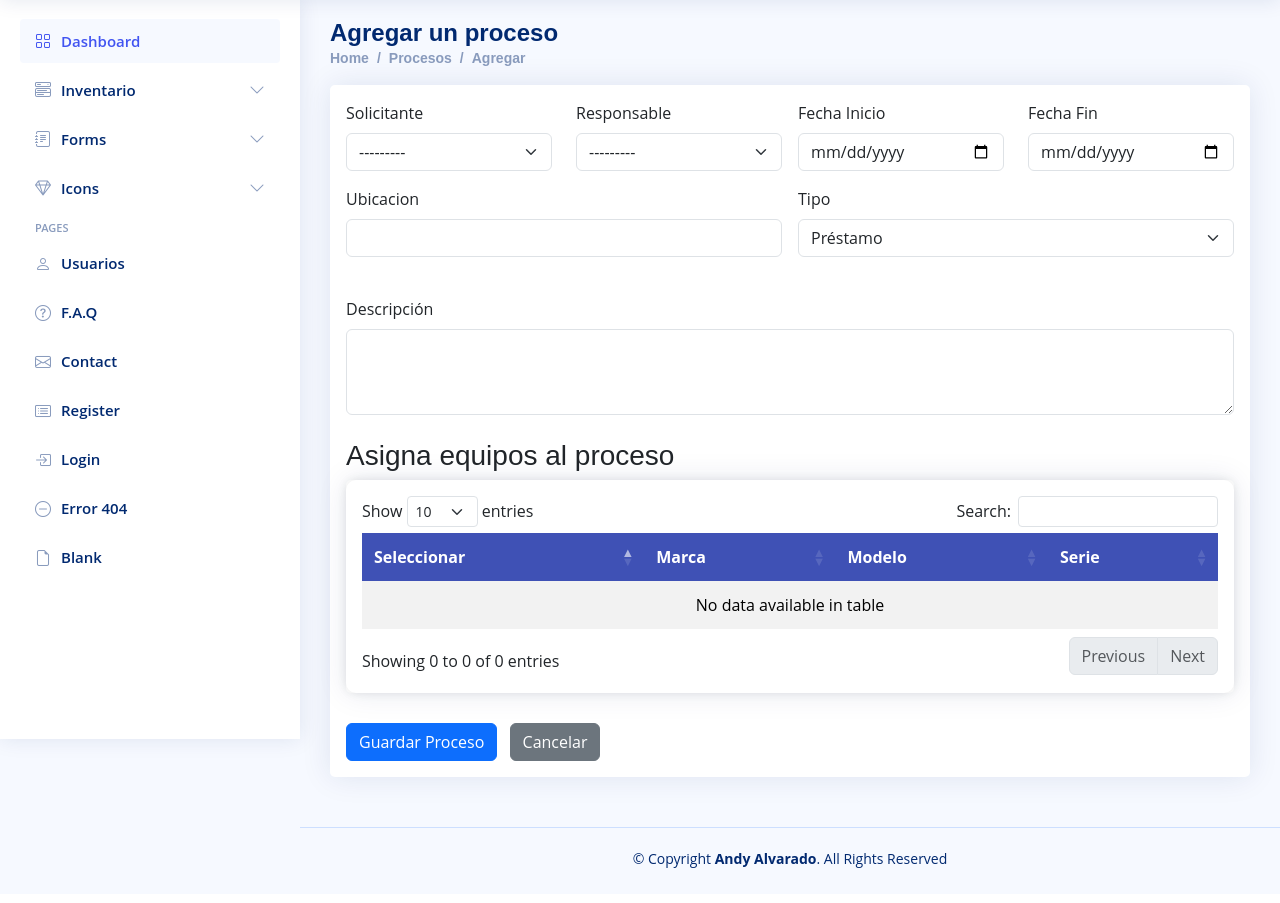
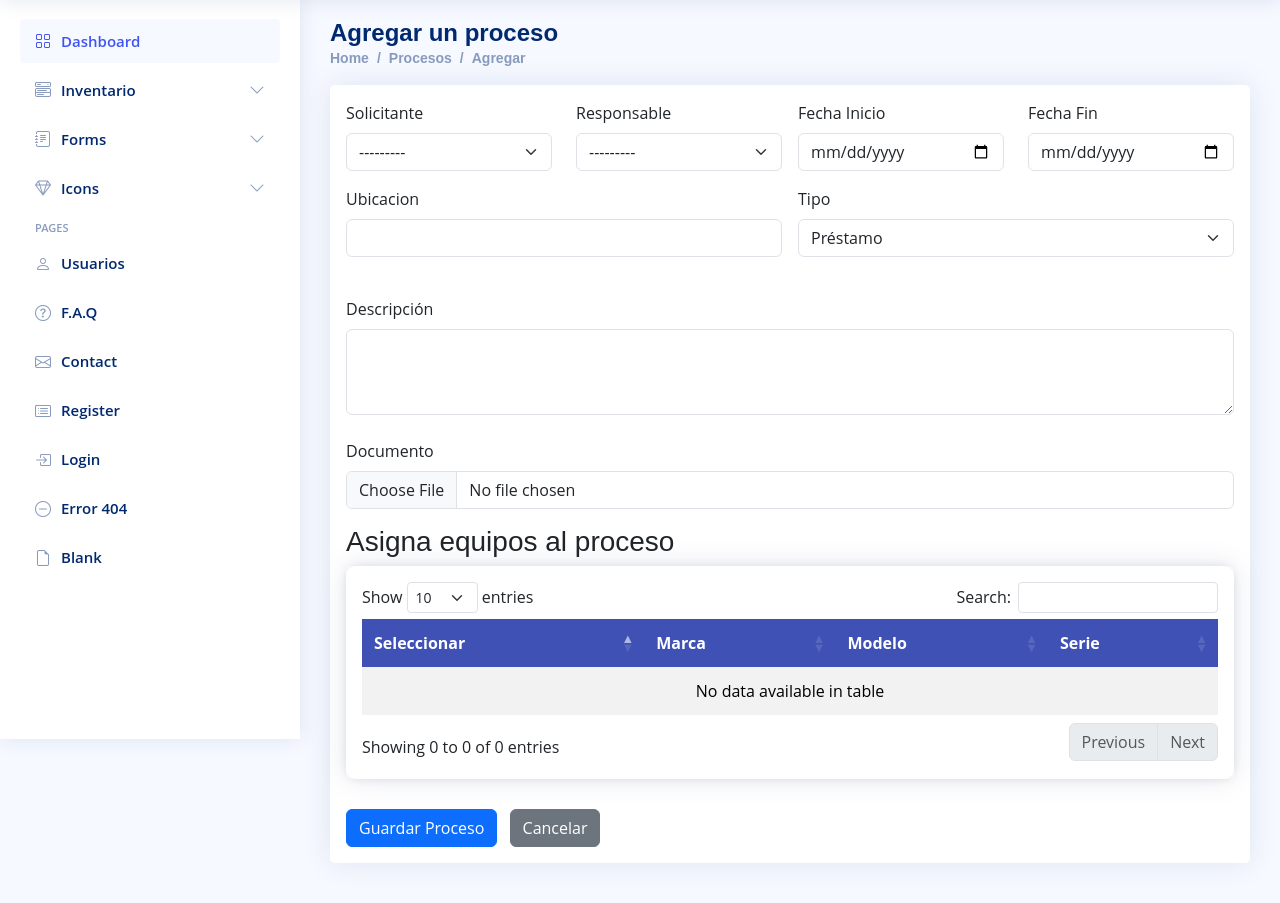
Before and after one commit to AndyAlvarado777/Inv_Unificado, a Django app: page /procesos/crear in a window 1280 px wide. Shown: the part 61-964 px from the top of the page. Before the commit the page ends 929 px from the top, so only its background shows below. Run offline with Django 5.2, Linux system fonts and the light colour scheme; data that the repository does not hold is empty; some libraries are stand-ins or nearby versions.

Commit message:
Apartado para guardar un archivo

```diff
--- a/sistema/inv/forms.py
+++ b/sistema/inv/forms.py
@@ -33,7 +33,7 @@ class ProcesoForm(forms.ModelForm):
     class Meta:
         model = Procesos
         fields = ('solicitante', 'responsable', 'ubicacion', 'tipo',
-                 'fecha_inicio', 'fecha_fin', 'descripcion')
+                 'fecha_inicio', 'fecha_fin', 'descripcion','documento')
         widgets = {
             'solicitante': forms.Select(attrs={'class': 'form-select'}),
             'responsable': forms.Select(attrs={'class': 'form-select'}),
@@ -47,7 +47,13 @@ class ProcesoForm(forms.ModelForm):
                 attrs={'type': 'date', 'class': 'form-control', 'placeholder': 'Fecha de fin'}
             ),
             'descripcion': forms.Textarea(attrs={'class': 'form-control', 'rows': 3}),
+            'documento': forms.FileInput(attrs={'class': 'form-control'}),
         }
+
+class DocumentoForm(forms.ModelForm):
+    class Meta:
+        model = Procesos
+        fields = ('documento',)
 
 class RecibirEquipoForm(forms.Form):
     fecha_regreso = forms.DateField(label='Fecha de Regreso', widget=forms.DateInput(attrs={'type': 'date'}))
--- a/sistema/inv/models.py
+++ b/sistema/inv/models.py
@@ -1,6 +1,7 @@
 from django.db import models
 from django.contrib.auth.models import AbstractBaseUser, PermissionsMixin, BaseUserManager
 from django.utils.timezone import now
+import os
 # Create your models here.
 
 
@@ -64,6 +65,12 @@ class Inventario(models.Model):
     def __str__(self):
         return self.nombre  # Representación legible del usuario
 
+
+def guardar_documento(instance, filename):
+    ruta_guardado = r'C:\Temp'
+    nombre_archivo = f"{instance.id}_{filename}"
+    return os.path.join(ruta_guardado, nombre_archivo)
+
 class Procesos(models.Model):
     id = models.AutoField(primary_key=True, db_index=True)
     solicitante = models.ForeignKey(Usuario, on_delete=models.CASCADE, related_name='solicitante', null=True, db_index=True)
@@ -74,6 +81,7 @@ class Procesos(models.Model):
     fecha_fin = models.DateField(verbose_name='Fecha Fin', db_index=True)
     fecha_regreso = models.DateField(verbose_name='Fecha Regreso', db_index=True, null=True)
     ubicacion = models.CharField(max_length=200, verbose_name='ubicacion', null=True)
+    documento = models.FileField(upload_to='temp/', null=True, blank=True)
     tipo = models.CharField(max_length=20, verbose_name='Tipo', null=True)
     descripcion = models.CharField(max_length=200, verbose_name='Descripción', null=True)
     estado = models.IntegerField(verbose_name='Estado', db_index=True)
--- a/sistema/inv/templates/base.html
+++ b/sistema/inv/templates/base.html
@@ -32,6 +32,10 @@
 <!-- Template Main CSS File -->
 <link rel="stylesheet" href="{% static '/css/style.css' %}">
 <style>
+  .bg-purple {
+    background-color: purple !important;
+    color: white;
+}
   /* Estilos personalizados */
 .table-container {
     border-radius: 10px;
--- a/sistema/inv/templates/inicio.html
+++ b/sistema/inv/templates/inicio.html
@@ -169,6 +169,7 @@
             </div>
           </div><!-- End Sales Card -->
           <!-- Sales Card -->
+
           <div class="col-xxl-4 col-md-6">
             <div class="card info-card sales-card">
 
@@ -189,7 +190,9 @@
                 <h5 class="card-title">Usuarios <span>| IT</span></h5>
 
                 <div class="d-flex align-items-center">
+
                   <div class="card-icon rounded-circle d-flex align-items-center justify-content-center">
+
                     <a href="{% url 'inventario'%}"><i class="bi bi-people"></i></a>
 
                   </div>
--- a/sistema/inv/templates/inventario/index.html
+++ b/sistema/inv/templates/inventario/index.html
@@ -64,8 +64,12 @@ Inventario
 </td>
 
 
+<td>{% if datos.tipo_equipo == 1 %}
+    <span class="badge bg-purple">Equipo</span>
+    {% elif datos.tipo_equipo == 2 %}
+    <span class="badge bg-warning">Inventario</span>
+    {% endif %}</td>
 
-<td>{{ datos.tipo_equipo }}</td>
 <td>{{ datos.serie }}</td>
 <td>{{ datos.marca }}</td>
 <td>{{ datos.modelo }}</td>
--- a/sistema/inv/templates/procesos/form.html
+++ b/sistema/inv/templates/procesos/form.html
@@ -1,10 +1,8 @@
-
 <div class="card">
 
     <div class="card-body" style="padding: 1em;">
-            <form id="agregarProcesoForm" method="POST" action="">
-                {% csrf_token %}
-                <form method="POST">
+        <form id="agregarProcesoForm" method="POST" action="" enctype="multipart/form-data">
+
                 {% csrf_token %}
 
                 <!-- Errores generales -->
@@ -62,6 +60,12 @@
                     {{ form.descripcion }}
                     <div class="text-danger">{{ form.descripcion.errors }}</div>
                 </div>
+                <!-- Dentro del formulario -->
+                <div class="mb-3">
+                    <label class="form-label">{{ form.documento.label }}</label>
+                    {{ form.documento }}
+                    <div class="text-danger">{{ form.documento.errors }}</div>
+                </div>
 
 
 
@@ -83,7 +87,8 @@
                                 <tr>
                                     <td>
                                         <div class="form-check">
-                                            <input class="form-check-input" type="checkbox" name="equipos" value="{{ equipo.id }}">
+                                            <input class="form-check-input" type="checkbox" name="equipos"
+                                                value="{{ equipo.id }}">
                                         </div>
                                     </td>
                                     <td>{{ equipo.marca }}</td>
@@ -106,7 +111,7 @@
 
 
 <script>
-    document.getElementById('agregarProcesoForm').addEventListener('submit', function(e) {
+    document.getElementById('agregarProcesoForm').addEventListener('submit', function (e) {
         const checkboxes = document.querySelectorAll('input[name="equipos"]:checked');
         if (checkboxes.length === 0) {
             e.preventDefault();
--- a/sistema/inv/urls.py
+++ b/sistema/inv/urls.py
@@ -23,10 +23,11 @@ urlpatterns = [
 
     path('procesos', views.procesos, name = 'procesos'),
     path('procesos/crear', views.crear_procesos, name = 'crear_procesos'),
-     path('procesos/<int:id>/detalles/', views.obtener_detalles_proceso, name='detalles_proceso'),
+    path('procesos/<int:id>/detalles/', views.obtener_detalles_proceso, name='detalles_proceso'),
     path('agregar_equipo/<int:equipo_id>/', views.agregar_equipo, name='agregar_equipo'),
     path('eliminar_equipo/<int:equipo_id>/', views.eliminar_equipo, name='eliminar_equipo'),
     path('procesos/<int:proceso_id>/quitar-equipo/<int:equipo_id>/', views.quitar_equipo, name='quitar_equipo'),
     path('procesos/<int:id>/editar/', views.editar_proceso, name='editar_proceso'),
     path('procesos/<int:id>/recibir-equipo/', views.recibir_equipo, name='recibir_equipo'),
+
 ]
--- a/sistema/inv/views.py
+++ b/sistema/inv/views.py
@@ -3,6 +3,10 @@ from django.shortcuts import get_object_or_404, redirect
 from django.shortcuts import render
 from django.core.exceptions import MultipleObjectsReturned
 from django.db.models import Prefetch
+
+import os
+from django.core.files.storage import FileSystemStorage
+from django.core.files.uploadedfile import UploadedFile
 
 # Create your views here.
 import json
@@ -22,6 +26,9 @@ from django.db.models import Q
 from django.contrib.auth import login as auth_login, authenticate
 from django.contrib.auth import logout
 from django.contrib import messages
+
+
+
 
 
 @login_required
@@ -179,10 +186,8 @@ def buscar_inventario(request):
 
 
 def crear_procesos(request):
-
     if request.method == 'POST':
-        form = ProcesoForm(request.POST)
-        equipos_seleccionados = request.POST.getlist('equipos')  # Obtener equipos seleccionados
+        form = ProcesoForm(request.POST, request.FILES) # Nota el request.FILES
 
         if form.is_valid():
             # Guardar el proceso principal
@@ -190,29 +195,36 @@ def crear_procesos(request):
             proceso.id_autorizo = 7  # Valor fijo
             proceso.id_autoriza_entrega = 7  # Valor fijo
             proceso.estado = 1  # Estado inicial
+
+            # Manejar el archivo subido
+            archivo = request.FILES.get('documento')
+            if archivo:
+                fs = FileSystemStorage(location='C:/Temp')  # Establece el directorio de destino
+                filename = fs.save(archivo.name, archivo)  # Guarda el archivo
+                proceso.documento = f'C:/Temp/{filename}'  # Actualiza el campo documento
+
             proceso.save()
 
             # Crear detalles del proceso para cada equipo seleccionado
             equipos_seleccionados = request.POST.getlist('equipos')
             for equipo_id in equipos_seleccionados:
-                equipo = Inventario.objects.get(id=equipo_id)  # Obtén la instancia
+                equipo = Inventario.objects.get(id=equipo_id)
                 DetalleProceso.objects.create(
                     proceso=proceso,
                     inventario=equipo
                 )
-                # Actualizar estado del equipo a inactivo
                 Inventario.objects.filter(id=equipo_id).update(estado=2)
 
             messages.success(request, 'Proceso creado exitosamente!')
-            return redirect('procesos')  # Redirigir a la lista de procesos
+            return redirect('procesos')
         else:
             messages.error(request, 'Por favor corrige los errores en el formulario.')
-
     else:
         form = ProcesoForm()
 
     inventario = Inventario.objects.filter(estado=1)
     return render(request, 'procesos/crear.html', {'form': form, 'inventario': inventario})
+
 
 def obtener_detalles_proceso(request, id):
     try:
@@ -320,6 +332,8 @@ def recibir_equipo(request, id):
     else:
         return redirect('procesos')
 
+
+
 def agregar_equipo(request, equipo_id):
     if request.method == "POST":
         # Cambiar el estado del equipo a 4
--- a/sistema/sistema/settings.py
+++ b/sistema/sistema/settings.py
@@ -22,6 +22,8 @@ CSRF_TRUSTED_ORIGINS = [
     'http://127.0.0.1:8000',  # Agrega tu dominio si es necesario
 ]
 
+MEDIA_ROOT = r'C:\Temp'
+MEDIA_URL = '/media/'
 # Quick-start development settings - unsuitable for production
 # See https://docs.djangoproject.com/en/5.1/howto/deployment/checklist/
 
@@ -137,6 +139,8 @@ USE_TZ = True
 
 STATIC_URL = 'static/'
 
+
+
 # Default primary key field type
 # https://docs.djangoproject.com/en/5.1/ref/settings/#default-auto-field
 
```
Also changed, not shown: sistema/inv/templates/procesos/index.html (+10 -3 lines), sistema/inv/migrations/0016_procesos_documento.py (added). Lines whose indentation alone changed are shown as unchanged.
